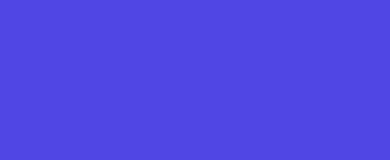
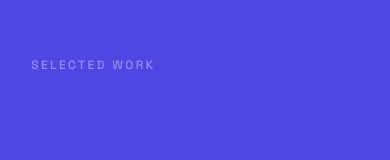
Before and after one commit to toddclawd-del/landing-lab, a React (Vite) app: page /#/cylinder-text in a window 390 px wide. Shown: the part 3759-3919 px from the top of the page. Built offline with nearby package versions, Linux system fonts and the light colour scheme.

Commit message:
feat: add projects section with alternating slide-in animations

```diff
--- a/src/pages/2026-01-29-cylinder-text/index.tsx
+++ b/src/pages/2026-01-29-cylinder-text/index.tsx
@@ -1,6 +1,6 @@
 /**
  * Cylinder Text Landing Page
- * Clean, minimal design with hero + cylinder text
+ * Clean, minimal design with hero + cylinder text + projects
  */
 
 import { useEffect, useRef } from 'react'
@@ -25,20 +25,31 @@ const ITEMS = [
   'Strategy',
 ]
 
+const PROJECTS = [
+  { number: '01', title: 'Nike', category: 'Brand Identity' },
+  { number: '02', title: 'Spotify', category: 'Web Experience' },
+  { number: '03', title: 'Apple', category: 'Campaign' },
+  { number: '04', title: 'Airbnb', category: 'Product Design' },
+  { number: '05', title: 'Stripe', category: 'Visual Identity' },
+]
+
 function CylinderTextPage() {
   const wrapperRef = useRef<HTMLDivElement>(null)
   const textWrapperRef = useRef<HTMLUListElement>(null)
   const triggerRef = useRef<HTMLDivElement>(null)
   const itemRefs = useRef<(HTMLLIElement | null)[]>([])
+  const projectRefs = useRef<(HTMLDivElement | null)[]>([])
 
   useEffect(() => {
     const wrapper = wrapperRef.current
     const textWrapper = textWrapperRef.current
     const trigger = triggerRef.current
     const items = itemRefs.current.filter(Boolean) as HTMLLIElement[]
+    const projects = projectRefs.current.filter(Boolean) as HTMLDivElement[]
 
     if (!wrapper || !textWrapper || !trigger || items.length === 0) return
 
+    // Calculate cylinder positions
     const calculatePositions = () => {
       const offset = 0.4
       const radius = Math.min(window.innerWidth, window.innerHeight) * offset
@@ -58,6 +69,7 @@ function CylinderTextPage() {
 
     calculatePositions()
 
+    // Cylinder scroll animation
     const scrollTrigger = ScrollTrigger.create({
       trigger: trigger,
       start: 'top top',
@@ -71,11 +83,37 @@ function CylinderTextPage() {
       ),
     })
 
+    // Project slide-in animations
+    projects.forEach((project, index) => {
+      const fromLeft = index % 2 === 0
+
+      gsap.fromTo(
+        project,
+        {
+          x: fromLeft ? -200 : 200,
+          opacity: 0
+        },
+        {
+          x: 0,
+          opacity: 1,
+          duration: 1,
+          ease: 'power3.out',
+          scrollTrigger: {
+            trigger: project,
+            start: 'top 85%',
+            end: 'top 50%',
+            toggleActions: 'play none none reverse',
+          },
+        }
+      )
+    })
+
     const handleResize = () => calculatePositions()
     window.addEventListener('resize', handleResize)
 
     return () => {
       scrollTrigger.kill()
+      ScrollTrigger.getAll().forEach(t => t.kill())
       window.removeEventListener('resize', handleResize)
     }
   }, [])
@@ -89,13 +127,8 @@ function CylinderTextPage() {
 
       {/* Hero Section */}
       <section style={styles.hero}>
-        {/* Wordmark */}
         <div style={styles.wordmark}>STUDIO</div>
-
-        {/* Main statement */}
         <h1 style={styles.heroTitle}>We create.</h1>
-
-        {/* Scroll indicator */}
         <div style={styles.scrollIndicator}>
           <span style={styles.scrollText}>Scroll</span>
           <span style={styles.scrollArrow}>↓</span>
@@ -119,8 +152,34 @@ function CylinderTextPage() {
         </div>
       </section>
 
-      {/* Spacer for scroll */}
-      <div style={styles.spacer} />
+      {/* Projects Section */}
+      <section style={styles.projectsSection}>
+        <h2 style={styles.projectsTitle}>Selected Work</h2>
+
+        <div style={styles.projectsList}>
+          {PROJECTS.map((project, index) => (
+            <div
+              key={project.number}
+              ref={(el) => { projectRefs.current[index] = el }}
+              style={{
+                ...styles.projectItem,
+                textAlign: index % 2 === 0 ? 'left' : 'right',
+              }}
+            >
+              <span style={styles.projectNumber}>{project.number}</span>
+              <div style={styles.projectInfo}>
+                <span style={styles.projectCategory}>{project.category}</span>
+                <h3 style={styles.projectName}>{project.title}</h3>
+              </div>
+            </div>
+          ))}
+        </div>
+      </section>
+
+      {/* Footer */}
+      <footer style={styles.footer}>
+        <span style={styles.footerText}>© 2026 Studio</span>
+      </footer>
 
       <style>{`
         @import url('https://fonts.googleapis.com/css2?family=Space+Grotesk:wght@400;500;600;700&display=swap');
@@ -184,7 +243,6 @@ const styles: Record<string, React.CSSProperties> = {
     alignItems: 'center',
     gap: 8,
     color: 'rgba(255, 255, 255, 0.5)',
-    animation: 'bounce 2s ease-in-out infinite',
   },
   scrollText: {
     fontSize: 12,
@@ -237,9 +295,64 @@ const styles: Record<string, React.CSSProperties> = {
     fontStyle: 'italic',
   },
 
-  // Spacer
-  spacer: {
-    height: '100vh',
+  // Projects section
+  projectsSection: {
+    padding: '15vh 8vw',
+    minHeight: '100vh',
+  },
+  projectsTitle: {
+    color: 'rgba(255, 255, 255, 0.4)',
+    fontSize: 'clamp(0.75rem, 1.5vw, 0.875rem)',
+    fontWeight: 500,
+    letterSpacing: '0.2em',
+    textTransform: 'uppercase',
+    marginBottom: '10vh',
+  },
+  projectsList: {
+    display: 'flex',
+    flexDirection: 'column',
+    gap: '8vh',
+  },
+  projectItem: {
+    display: 'flex',
+    flexDirection: 'column',
+    gap: '0.5rem',
+    opacity: 0,
+  },
+  projectNumber: {
+    color: 'rgba(255, 255, 255, 0.3)',
+    fontSize: 'clamp(0.875rem, 1.5vw, 1rem)',
+    fontWeight: 500,
+    letterSpacing: '0.1em',
+  },
+  projectInfo: {
+    display: 'flex',
+    flexDirection: 'column',
+    gap: '0.25rem',
+  },
+  projectCategory: {
+    color: 'rgba(255, 255, 255, 0.5)',
+    fontSize: 'clamp(0.875rem, 1.5vw, 1rem)',
+    fontWeight: 400,
+  },
+  projectName: {
+    color: '#ffffff',
+    fontSize: 'clamp(3rem, 10vw, 8rem)',
+    fontWeight: 700,
+    fontStyle: 'italic',
+    letterSpacing: '-0.03em',
+    margin: 0,
+    lineHeight: 1,
+  },
+
+  // Footer
+  footer: {
+    padding: '4rem 8vw',
+    borderTop: '1px solid rgba(255, 255, 255, 0.1)',
+  },
+  footerText: {
+    color: 'rgba(255, 255, 255, 0.3)',
+    fontSize: '0.875rem',
   },
 }
 
```
